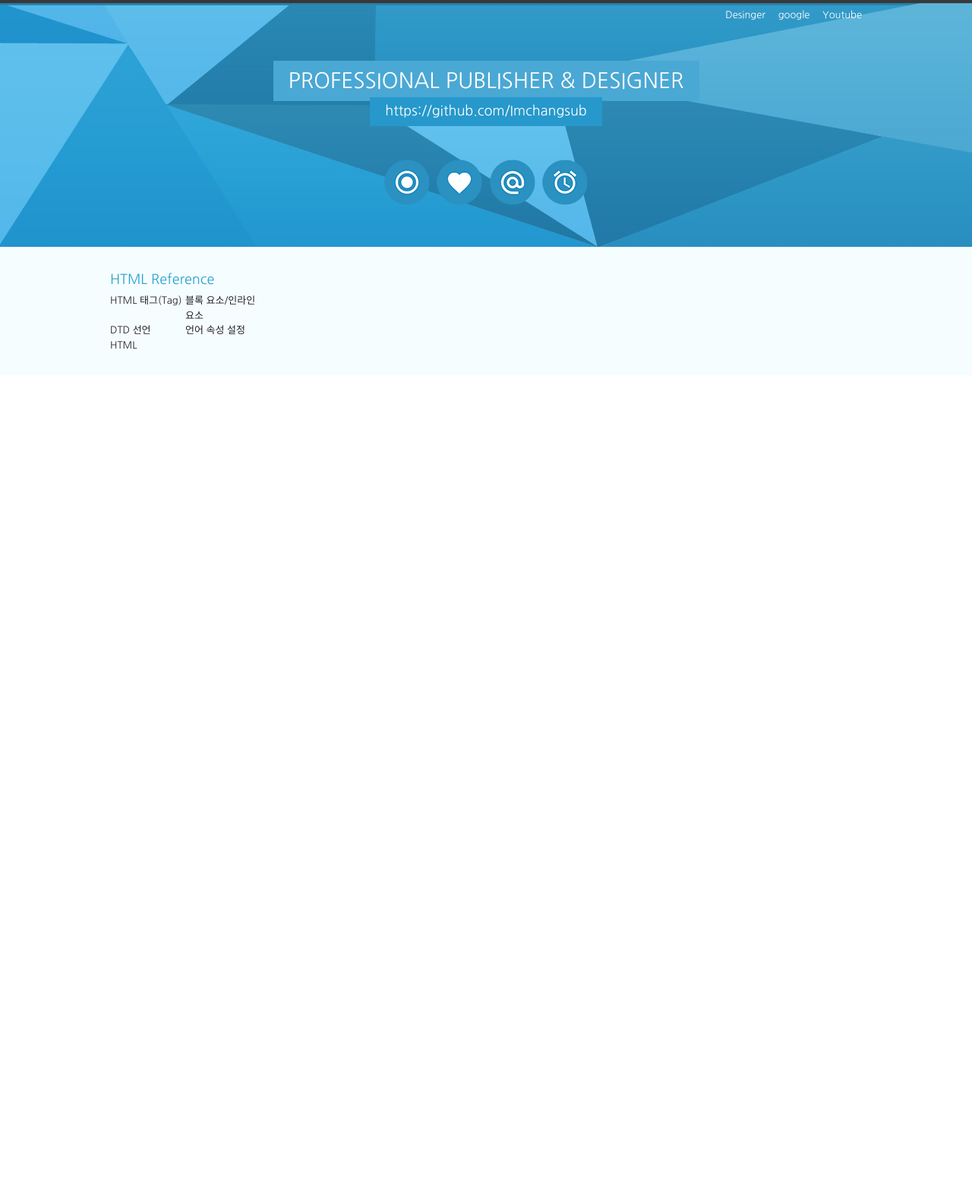
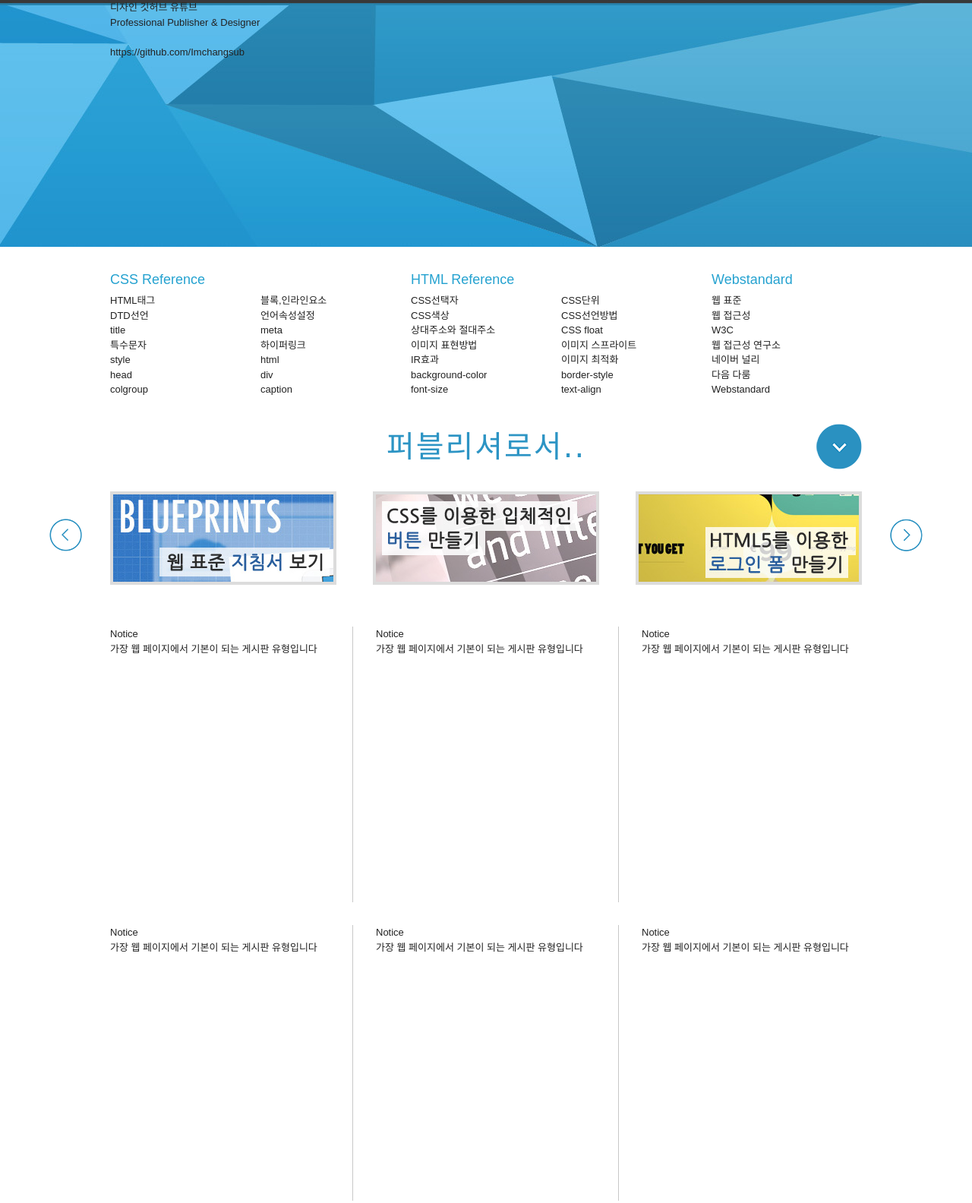
Before and after one commit to Imchangsub/web-standard, a plain HTML site: page index.html in a window 1280 px wide. Shown: the whole page at 76% size. Before the commit the page ends 800 px from the top, so only its background shows below. Drawn offline with Linux system fonts and the light colour scheme; a web font is replaced by a local one.

Commit message:
html: 전체적인 수정

```diff
--- a/css/style.css
+++ b/css/style.css
@@ -21,14 +21,12 @@
 }
 
 /* 레이아웃 */
-#wrap {
-}
+
 #header {
   height: 325px;
   background: url(../img/header_bg.jpg) center top repeat-x;
 }
-#contents {
-}
+
 #footer {
   height: 200px;
   background: #333;
@@ -245,3 +243,94 @@
 .ban ul li img:hover {
   border-color: #98bcdc;
 }
+
+/* 컨텐츠 */
+.cont {
+  overflow: hidden;
+  padding-top: 30px;
+}
+.cont .column {
+  position: relative;
+  float: left;
+  width: 289px;
+  height: 363px;
+  margin: 0 30px 30px 0;
+  padding-right: 30px;
+}
+.cont .column.col1 {
+  border-right: 1px solid #c8c8c8;
+}
+.cont .column.col2 {
+  border-right: 1px solid #c8c8c8;
+}
+.cont .column.col3 {
+  margin-right: 0;
+  padding-right: 0;
+}
+.cont .column.col4 {
+  border-right: 1px solid #c8c8c8;
+}
+.cont .column.col5 {
+  border-right: 1px solid #c8c8c8;
+}
+.cont .column.col6 {
+  margin-right: 0;
+  padding-right: 0;
+}
+
+.cont .column .ico_img {
+  display: block;
+  width: 60px;
+  height: 60px;
+  background: url(../img/icon.png) no-repeat;
+  position: absolute;
+  left: 0;
+  top: 0;
+}
+.cont .column .ico_tit {
+  padding-left: 70px;
+  font-size: 16px;
+  color: #2c94c4;
+}
+.cont .column .ico_desc {
+  padding-left: 70px;
+  border-bottom: 1px solid #d0d0d0;
+  padding-bottom: 15px;
+}
+
+.cont .col1 .ico_img {
+  background-position: 0 -240px;
+}
+.cont .col2 .ico_img {
+  background-position: 0 -300px;
+}
+.cont .col3 .ico_img {
+  background-position: 0 -360px;
+}
+.cont .col4 .ico_img {
+  background-position: 0 -420px;
+}
+.cont .col5 .ico_img {
+  background-position: 0 -480px;
+}
+.cont .col6 .ico_img {
+  background-position: 0 -540px;
+}
+.cont .col1 .ico_img:hover {
+  background-position: -60px -240px;
+}
+.cont .col2 .ico_img:hover {
+  background-position: -60px -300px;
+}
+.cont .col3 .ico_img:hover {
+  background-position: -60px -360px;
+}
+.cont .col4 .ico_img:hover {
+  background-position: -60px -420px;
+}
+.cont .col5 .ico_img:hover {
+  background-position: -60px -480px;
+}
+.cont .col6 .ico_img:hover {
+  background-position: -60px -540px;
+}
--- a/index.html
+++ b/index.html
@@ -1,101 +1,93 @@
 <!DOCTYPE html>
-<html lang="ko">
+<html lang="en">
   <head>
     <meta charset="UTF-8" />
-    <meta name="author" content="webstoryboy" />
-    <meta name="description" content="웹 표준을 준수한 사이트 예제입니다." />
-    <meta name="keywords" content="웹스토리보이, 웹표준, 웹접근성, 사이트 만들기" />
-    <meta name="generator" content="brakets" />
+    <meta name="viewport" content="width=device-width, initial-scale=1.0" />
+    <meta name="author" content="imchangseop" />
+    <meta name="description" content="웹 표준을 준수한 사이트입니다." />
+    <meta name="keywords" content="웹표준, 웹접근성, 사이트 만들기" />
+    <meta name="generator" content="vscode" />
     <title>WEBSTROYBOY SITE</title>
 
-    <!-- CSS STYLE -->
-    <link rel="stylesheet" href="css/reset.css" />
-    <link rel="stylesheet" href="css/style.css" />
-
-    <!-- 웹 폰트 -->
-    <link href="https://fonts.googleapis.com/css?family=Nanum+Gothic&display=swap" rel="stylesheet" />
-    <link href="https://fonts.googleapis.com/css?family=Nanum+Brush+Script&display=swap" rel="stylesheet" />
+    <link rel="stylesheet" href="/css/reset.css" />
+    <link rel="stylesheet" href="/css/style.css" />
   </head>
   <body>
-    <!-- 스킵 내비게이션 -->
+    <!-- 스킵네비 -->
     <div id="skip">
-      <a href="#cont_nav">전체 메뉴 바로가기</a>
-      <a href="#cont_nav">배너 메뉴 바로가기</a>
-      <a href="#cont_cont">컨텐츠 메뉴 바로가기</a>
+      <a href="#cont__nav">전체 메뉴 바로가기</a>
+      <a href="#cont__nav">배너 메뉴 바로가기</a>
+      <a href="#cont__cont">콘텐츠 메뉴 바로가기</a>
     </div>
-    <!-- //스킵 내비게이션 -->
+    <!-- 스킵끝 -->
+
+    <!-- 메인 -->
     <div id="wrap">
       <div id="header">
         <div class="container">
           <div class="header">
-            <div class="header-menu">
-              <a href="http://mdesign.designhouse.co.kr/article/article_list/103">Desinger</a>
-              <a href="https://www.google.com/">google</a>
-              <a href="https://www.youtube.com">Youtube</a>
+            <div class="header__menu">
+              <a href="http://mdesign.designhouse.co.kr/">디자인</a>
+              <a href="https://github.com/Imchangsub">깃허브</a>
+              <a href="https://www.youtube.com">유튜브</a>
             </div>
-            <!-- //헤더 메뉴 -->
-            <div class="header-tit">
+            <!-- 헤더메뉴 끝 -->
+
+            <div class="header__tit">
               <h1>Professional Publisher & Designer</h1>
               <br />
               <a href="https://github.com/Imchangsub">https://github.com/Imchangsub</a>
             </div>
-            <!-- //헤더 타이틀 -->
+            <!-- 헤더타이틀 끝 -->
 
-            <!-- 이미지를 표현하는 방법
-                        1. img 태그로 표현(의미가 있을 때 / alt 태그 - 대체 문자 표현
-                        2. background 속성으로 표현(의미가 없을 때) - 대체 문자 X
-                        3. 이미지를 background 속성 - 웹 표준 준수하기 위해서는
-                            가상으로 대체 문자를 만들어줌(IR 효과)
-                            이미지 스프라이트 효과
-                    -->
-            <div class="header-icon">
-              <a href="#" class="icon1"><span class="ir_pm">icon1</span></a>
-              <a href="#" class="icon2"><span class="ir_pm">icon2</span></a>
-              <a href="#" class="icon3"><span class="ir_pm">icon3</span></a>
-              <a href="#" class="icon4"><span class="ir_pm">icon4</span></a>
+            <div class="header__icon">
+              <a href="#"><span class="ir_pm">icon1</span></a>
+              <a href="#"><span class="ir_pm">icon2</span></a>
+              <a href="#"><span class="ir_pm">icon3</span></a>
+              <a href="#"><span class="ir_pm">icon4</span></a>
             </div>
-            <!-- //헤더 아이콘-->
+            <!-- 헤더아이콘 끝 -->
           </div>
         </div>
       </div>
-      <!-- //header -->
+      <!-- 헤더 끝 -->
 
       <div id="contents">
-            <div id="cont_nav">
+        <div id="cont__nav">
           <div class="container">
-                    <h2 class="ir_su">전체 메뉴</h2>
+            <h2 class="ir_su">전체메뉴</h2>
             <div class="nav">
+              <div>
+                <h3>CSS Reference</h3>
+                <ol>
+                  <li><a href="#">HTML태그</a></li>
+                  <li><a href="#">블록,인라인요소</a></li>
+                  <li><a href="#">DTD선언</a></li>
+                  <li><a href="#">언어속성설정</a></li>
+                  <li><a href="#">title</a></li>
+                  <li><a href="#">meta</a></li>
+                  <li><a href="#">특수문자</a></li>
+                  <li><a href="#">하이퍼링크</a></li>
+                  <li><a href="#">style</a></li>
+                  <li><a href="#">html</a></li>
+                  <li><a href="#">head</a></li>
+                  <li><a href="#">div</a></li>
+                  <li><a href="#">colgroup</a></li>
+                  <li><a href="#">caption</a></li>
+                </ol>
+              </div>
               <div>
                 <h3>HTML Reference</h3>
                 <ol>
-                                <li><a href="#">HTML 태그(Tag)</a></li>
-                                <li><a href="#">블록 요소/인라인 요소</a></li>
-                                <li><a href="#">DTD 선언</a></li>
-                                <li><a href="#">언어 속성 설정</a></li>
-                                <li><a href="#">HTML <title></a></li>
-                                <li><a href="#">HTML <meta></a></li>
-                                <li><a href="#">특수문자</a></li>
-                                <li><a href="#">하이퍼 링크</a></li>
-                                <li><a href="#">HTML style</a></li>
-                                <li><a href="#">HTML html</a></li>
-                                <li><a href="#">HTML head</a></li>
-                                <li><a href="#">HTML div</a></li>
-                                <li><a href="#">HTML colgroup</a></li>
-                                <li><a href="#">HTML caption</a></li>
-                            </ol>
-                        </div>
-                        <div>
-                            <h3>CSS  Reference</h3>
-                            <ol>
-                                <li><a href="#">CSS 선택자</a></li>
-                                <li><a href="#">CSS 단위</a></li>
-                                <li><a href="#">CSS 색상</a></li>
-                                <li><a href="#">CSS 선언 방법</a></li>
+                  <li><a href="#">CSS선택자</a></li>
+                  <li><a href="#">CSS단위</a></li>
+                  <li><a href="#">CSS색상</a></li>
+                  <li><a href="#">CSS선언방법</a></li>
                   <li><a href="#">상대주소와 절대주소</a></li>
                   <li><a href="#">CSS float</a></li>
-                                <li><a href="#">이미지 표현 방법</a></li>
+                  <li><a href="#">이미지 표현방법</a></li>
                   <li><a href="#">이미지 스프라이트</a></li>
-                                <li><a href="#">IR 효과</a></li>
+                  <li><a href="#">IR효과</a></li>
                   <li><a href="#">이미지 최적화</a></li>
                   <li><a href="#">background-color</a></li>
                   <li><a href="#">border-style</a></li>
@@ -118,43 +110,77 @@
             </div>
           </div>
         </div>
-            <!-- //cont_nav -->
+        <!-- 컨텐츠네비 끝 -->
 
-            <div id="cont_tit">
+        <div id="cont__tit">
           <div class="container">
             <div class="tit">
-                        <h2>"나는 퍼블리셔다"</h2>
+              <h2>퍼블리셔로서..</h2>
               <a href="#" class="btn"><span class="ir_pm">전체메뉴</span></a>
             </div>
           </div>
         </div>
-            <!-- //con_tit -->
-            <div id="cont_ban">
+        <!-- 콘텐츠제목끝 -->
+
+        <div id="cont__ban">
           <div class="container">
             <div class="ban">
-                        <a href="#" class="prev"><span class="ir_pm">이전 이미지</span></a>
+              <a href="#" class="prev"><span class="ir_pm">이전이미지</span></a>
+
               <ul>
-                            <li class="ban_img1"><a href="#"><img src="img/banner_link1.jpg" alt="웹 표준 지침서 보기"></a></li>
-                            <li class="ban_img2"><a href="#"><img src="img/banner_link2.jpg" alt="CSS 버튼 만들기"></a></li>
-                            <li class="ban_img3"><a href="#"><img src="img/banner_link3.jpg" alt="로그인 폼 만들기"></a></li>
+                <li class="btn__img1">
+                  <a href="#"><img src="/img/banner_link1.jpg" alt="웹표준 지침서 보기" /></a>
+                </li>
+                <li class="btn__img2">
+                  <a href="#"><img src="/img/banner_link2.jpg" alt="CSS버튼 만들기" /></a>
+                </li>
+                <li class="btn__img3">
+                  <a href="#"><img src="/img/banner_link3.jpg" alt="로그인 폼 만들기" /></a>
+                </li>
               </ul>
-                        <a href="#" class="next"><span class="ir_pm">다음 이미지</span></a>
+              <a href="#" class="next"><span class="ir_pm">다음이미지</span></a>
             </div>
           </div>
         </div>
-            <!-- //con_ban -->
-            <div id="cont_cont">
-                <div class="container">cont_cont</div>
+        <!-- 배너 끝 -->
+
+        <div id="cont__cont">
+          <div class="container">
+            <div class="cont">
+              <div class="column col1">
+                <h3><span class="ico__img ir_pm">아이콘</span><span class="ico__tit">Notice</span></h3>
+                <p class="ico__desc">가장 웹 페이지에서 기본이 되는 게시판 유형입니다</p>
               </div>
-            <!-- //cont_cont -->
+              <!-- col1번 끝 -->
+              <div class="column col2">
+                <h3><span class="ico__img ir_pm">아이콘</span><span class="ico__tit">Notice</span></h3>
+                <p class="ico__desc">가장 웹 페이지에서 기본이 되는 게시판 유형입니다</p>
               </div>
-        <!-- //contents -->
-
-        <div id="footer">
-            <div class="container">footer</div>
+              <!-- col1번 끝 -->
+              <div class="column col3">
+                <h3><span class="ico__img ir_pm">아이콘</span><span class="ico__tit">Notice</span></h3>
+                <p class="ico__desc">가장 웹 페이지에서 기본이 되는 게시판 유형입니다</p>
               </div>
-        <!-- //footer -->
+              <!-- col1번 끝 -->
+              <div class="column col4">
+                <h3><span class="ico__img ir_pm">아이콘</span><span class="ico__tit">Notice</span></h3>
+                <p class="ico__desc">가장 웹 페이지에서 기본이 되는 게시판 유형입니다</p>
               </div>
-    <!-- //wrap -->
+              <!-- col1번 끝 -->
+              <div class="column col5">
+                <h3><span class="ico__img ir_pm">아이콘</span><span class="ico__tit">Notice</span></h3>
+                <p class="ico__desc">가장 웹 페이지에서 기본이 되는 게시판 유형입니다</p>
+              </div>
+              <!-- col1번 끝 -->
+              <div class="column col6">
+                <h3><span class="ico__img ir_pm">아이콘</span><span class="ico__tit">Notice</span></h3>
+                <p class="ico__desc">가장 웹 페이지에서 기본이 되는 게시판 유형입니다</p>
+              </div>
+              <!-- col1번 끝 -->
+            </div>
+          </div>
+        </div>
+      </div>
+    </div>
   </body>
 </html>
```
Lines whose indentation alone changed are shown as unchanged.
